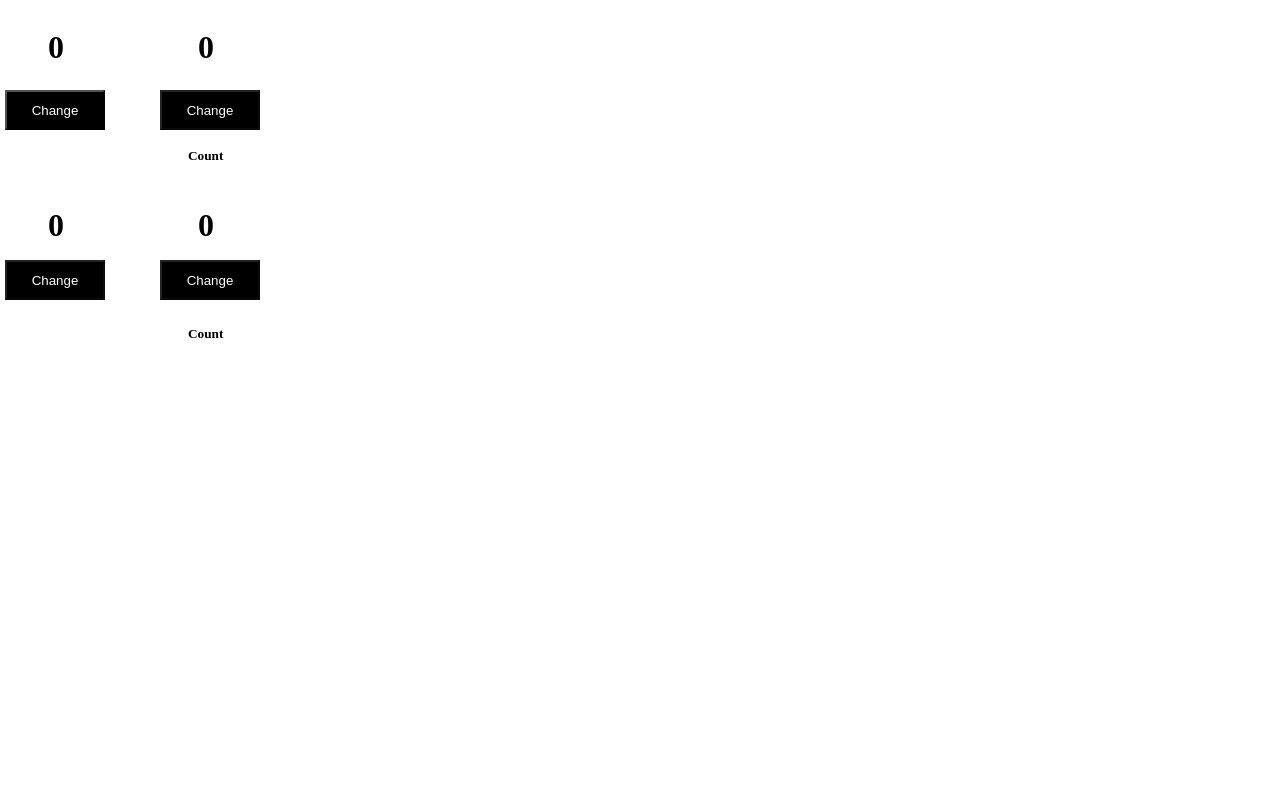
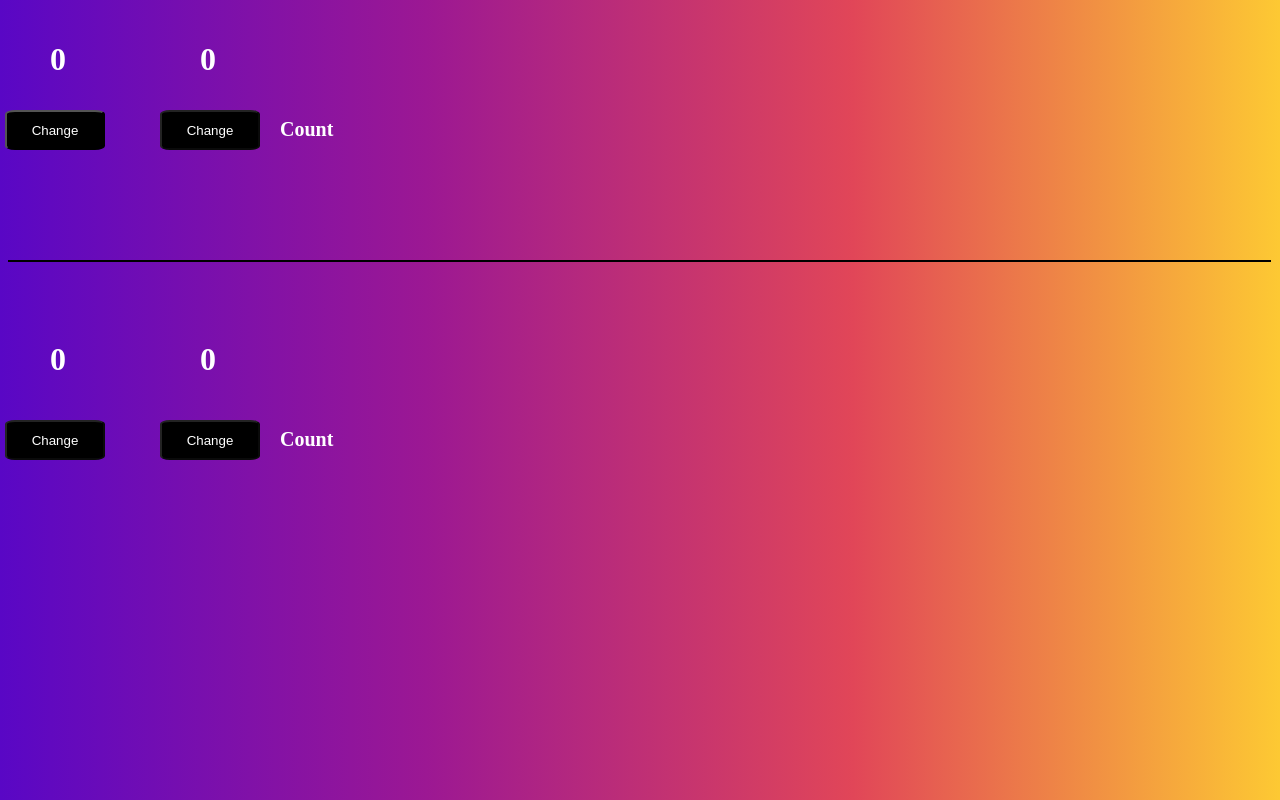
Before and after one commit to madhurima-v/randomproject, a plain HTML site: page assets/index.html in a window 1280 px wide. Drawn offline with Linux system fonts and the light colour scheme.

Commit message:
background

```diff
--- a/assets/app.js
+++ b/assets/app.js
@@ -3,16 +3,16 @@ document.getElementsByClassName("change2")[0].disabled = true;
 document.getElementsByClassName("change3")[0].disabled = true;
 count=0
 document.getElementsByClassName("change")[0].onclick = function(){
-    document.getElementsByClassName("change1")[0].disabled = false;
     a = Math.random()
     x = parseInt(a*6+1)
         document.getElementsByTagName("h1")[0].textContent = x
          document.getElementsByClassName("change")[0].disabled = true;
+         document.getElementsByClassName("change1")[0].disabled = false;
 
 }
 
     document.getElementsByClassName("change1")[0].onclick = function(){
-        document.getElementsByClassName("change2")[0].disabled = false;
+
         count++
     document.getElementsByClassName("count")[0].textContent = count
     a = Math.random()
@@ -21,6 +21,7 @@ document.getElementsByClassName("change")[0].onclick = function(){
 
     if (x==y){
         document.getElementsByClassName("change1")[0].disabled = true;
+        document.getElementsByClassName("change2")[0].disabled = false;
+    }
 
     }
-    }
--- a/assets/index.html
+++ b/assets/index.html
@@ -13,6 +13,9 @@
  <button class="change">Change</button>
  <button class="change1">Change</button>
  <h5 class="count">Count</h5>
+
+
+<div></div>
 
 
  <h1 class="three">0</h1>
--- a/assets/main.js
+++ b/assets/main.js
@@ -1,13 +1,12 @@
 count=0
 
+document.getElementsByClassName("change2")[0].onclick = function(){
 
-
-document.getElementsByClassName("change2")[0].onclick = function(){
-    document.getElementsByClassName("change3")[0].disabled = false;
     a = Math.random()
     m = parseInt(a*6+1)
         document.getElementsByTagName("h1")[2].textContent = m
          document.getElementsByClassName("change2")[0].disabled = true;
+         document.getElementsByClassName("change3")[0].disabled = false;
 }
 
     document.getElementsByClassName("change3")[0].onclick = function(){
--- a/assets/style.css
+++ b/assets/style.css
@@ -1,7 +1,10 @@
+body{
+        background-image: linear-gradient(to right, #5907c5,#9c1893, #e14658, #fdc933);
+}
 .change,
 .change1{
         background-color: black;
-        color: white;
+        color: #ffffff;
         width: 100px;
         height: 40px;
 }
@@ -9,36 +12,47 @@
 .one,
 .two {
         display: inline-flex;
+        color: white;
 }
 .one{
-        padding-left: 40px;
+        left: 50px;
+        top: 20px;
+        position: absolute;
 }
 
 .two{
-        padding-left: 130px;
+        left: 200px;
+        top: 20px;
+        position: absolute;
 }
 
 .change{
+        border-radius: 10%;
         position: absolute;
-        top: 90px;
+        top: 110px;
         left:5px
 }
 
 .change1{
+        border-radius: 10%;
         position: absolute;
-        top: 90px;
+        top: 110px;
         left: 160px;
 }
 
 .count{
-        padding-left: 180px;
-        margin-top: 60px;
+        position: absolute;
+        left: 280px;
+        font-size: 20px;
+        top: 85px;
+        color: white;
 }
+
 
 .change2,
 .change3{
         background-color: black;
-        color: white;
+        color: #ffffff;
         width: 100px;
         height: 40px;
 }
@@ -46,28 +60,48 @@
 .three,
 .four {
         display: inline-flex;
+        color: white;
 }
+
 .three{
-        padding-left: 40px;
+        left: 50px;
+        top: 320px;
+        position: absolute;
 }
 
 .four{
-        padding-left: 130px;
+        left: 200px;
+        top: 320px;
+        position: absolute;
 }
 
 .change2{
+        border-radius: 10%;
         position: absolute;
-        top: 260px;
+        top: 420px;
         left:5px
 }
 
 .change3{
+        border-radius: 10%;
         position: absolute;
-        top: 260px;
+        top: 420px;
         left: 160px;
 }
 
 .count1{
-        padding-left: 180px;
-        margin-top: 60px;
+        left: 280px;
+        font-size: 20px;
+        position: absolute;
+        top: 395px;
+        color: white;
 }
+
+
+div{
+        border: 1px solid black;
+        width: 98.5%;
+        position: absolute;
+        top: 260px;
+
+}
```
